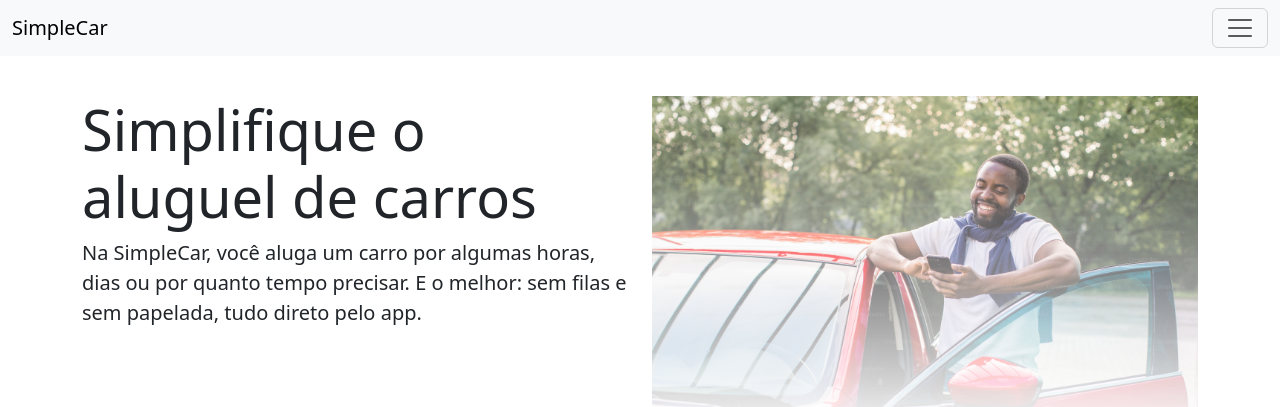
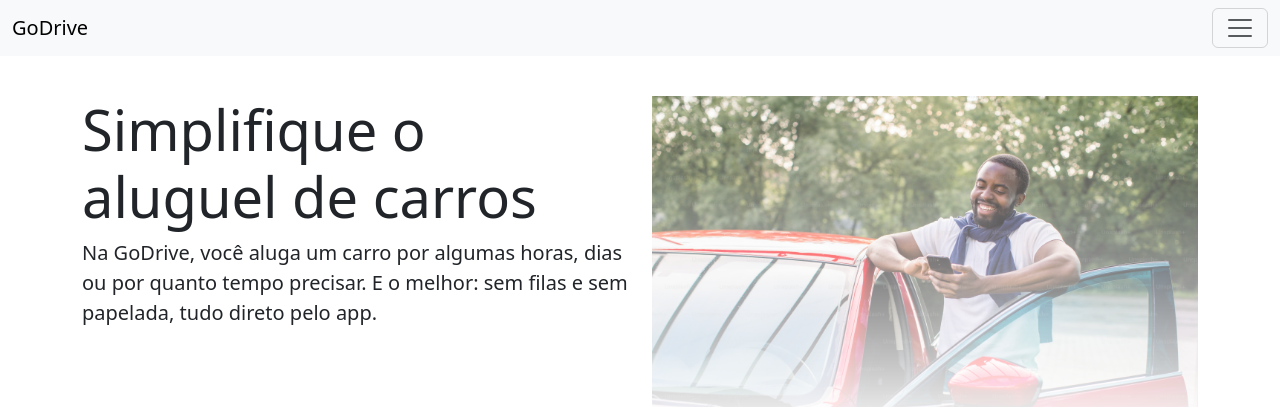
Before and after one commit to rafaelsdiasdev/challenge-brq, a plain HTML site: page index.html in a window 1280 px wide. Shown: the top 407 px of the page. Drawn offline with nearby package versions, Linux system fonts and the light colour scheme.

Commit message:
alteracao nome empresa

```diff
--- a/index.html
+++ b/index.html
@@ -4,7 +4,7 @@
 <head>
   <meta charset="utf-8" />
   <meta name="viewport" content="width=device-width, initial-scale=1" />
-  <title>SimpleCar</title>
+  <title>GoDrive</title>
   <link href="https://cdn.jsdelivr.net/npm/bootstrap@5.3.2/dist/css/bootstrap.min.css" rel="stylesheet"
     integrity="sha384-T3c6CoIi6uLrA9TneNEoa7RxnatzjcDSCmG1MXxSR1GAsXEV/Dwwykc2MPK8M2HN" crossorigin="anonymous" />
   <link rel="stylesheet" href="./css/style.css" />
@@ -14,7 +14,7 @@
   <header>
     <nav class="navbar bg-body-tertiary fixed-top">
       <div class="container-fluid">
-        <a class="navbar-brand" href="#">SimpleCar</a>
+        <a class="navbar-brand" href="#">GoDrive</a>
         <button class="navbar-toggler" type="button" data-bs-toggle="offcanvas" data-bs-target="#offcanvasNavbar"
           aria-controls="offcanvasNavbar" aria-label="Toggle navigation">
           <span class="navbar-toggler-icon"></span>
@@ -22,7 +22,7 @@
         <div class="offcanvas offcanvas-end" tabindex="-1" id="offcanvasNavbar" aria-labelledby="offcanvasNavbarLabel">
           <div class="offcanvas-header">
             <h5 class="offcanvas-title" id="offcanvasNavbarLabel">
-              SimpleCar
+              GoDrive
             </h5>
             <button type="button" class="btn-close" data-bs-dismiss="offcanvas" aria-label="Close"></button>
           </div>
@@ -47,7 +47,7 @@
           <div class="col-12 col-lg-6">
             <h1 class="display-4">Simplifique o aluguel de carros</h1>
             <p class="lead">
-              Na SimpleCar, você aluga um carro por algumas horas, dias ou por
+              Na GoDrive, você aluga um carro por algumas horas, dias ou por
               quanto tempo precisar. E o melhor: sem filas e sem papelada,
               tudo direto pelo app.
             </p>
@@ -101,7 +101,7 @@
   </svg>
   <footer class="">
     <div class="d-flex flex-column flex-sm-row justify-content-between py-4 my-4 border-top">
-      <p>&copy; 2023 SimpleCar, Inc. Alguns direitos reservados.</p>
+      <p>&copy; 2023 GoDrive, Inc. Alguns direitos reservados.</p>
       <ul class="list-unstyled d-flex">
         <li class="ms-3"><a class="link-body-emphasis" href="#"><svg class="bi" width="24" height="24"><use xlink:href="#twitter"/></svg></a></li>
         <li class="ms-3"><a class="link-body-emphasis" href="#"><svg class="bi" width="24" height="24"><use xlink:href="#instagram"/></svg></a></li>
```
